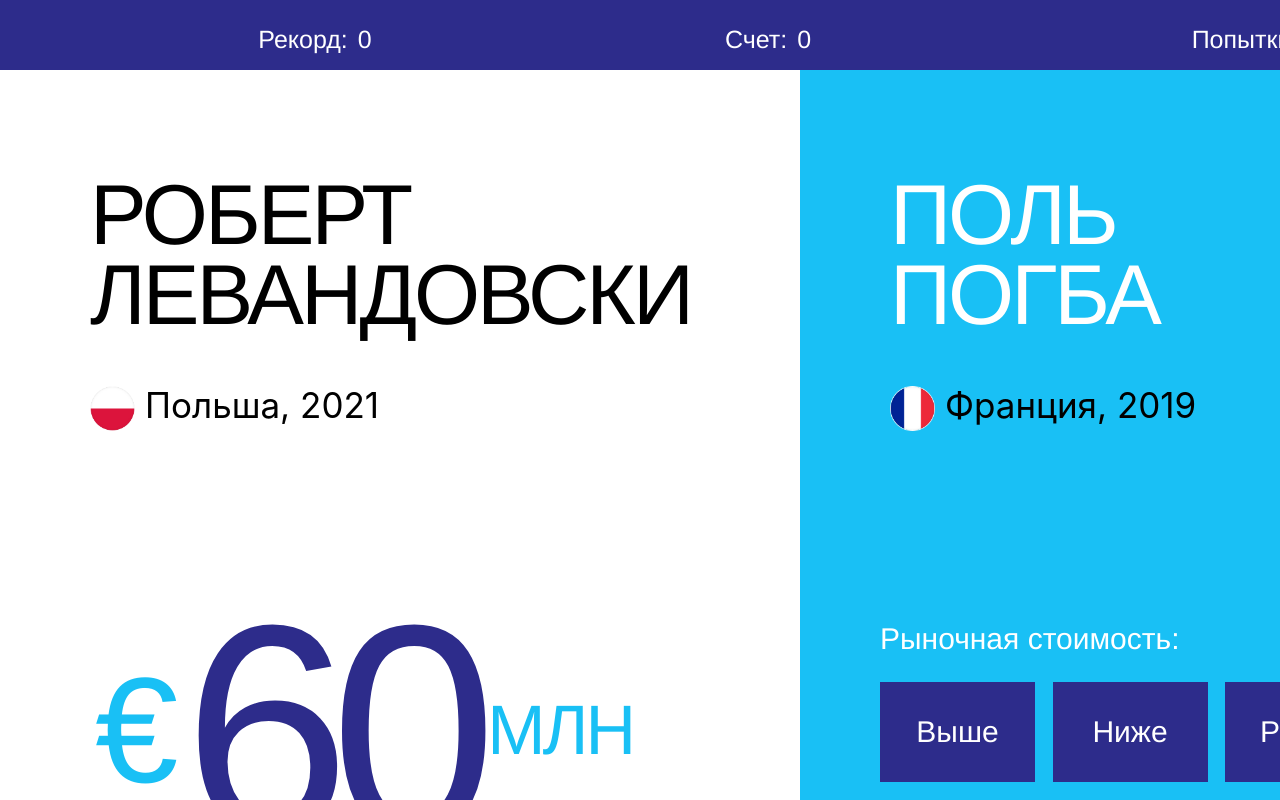
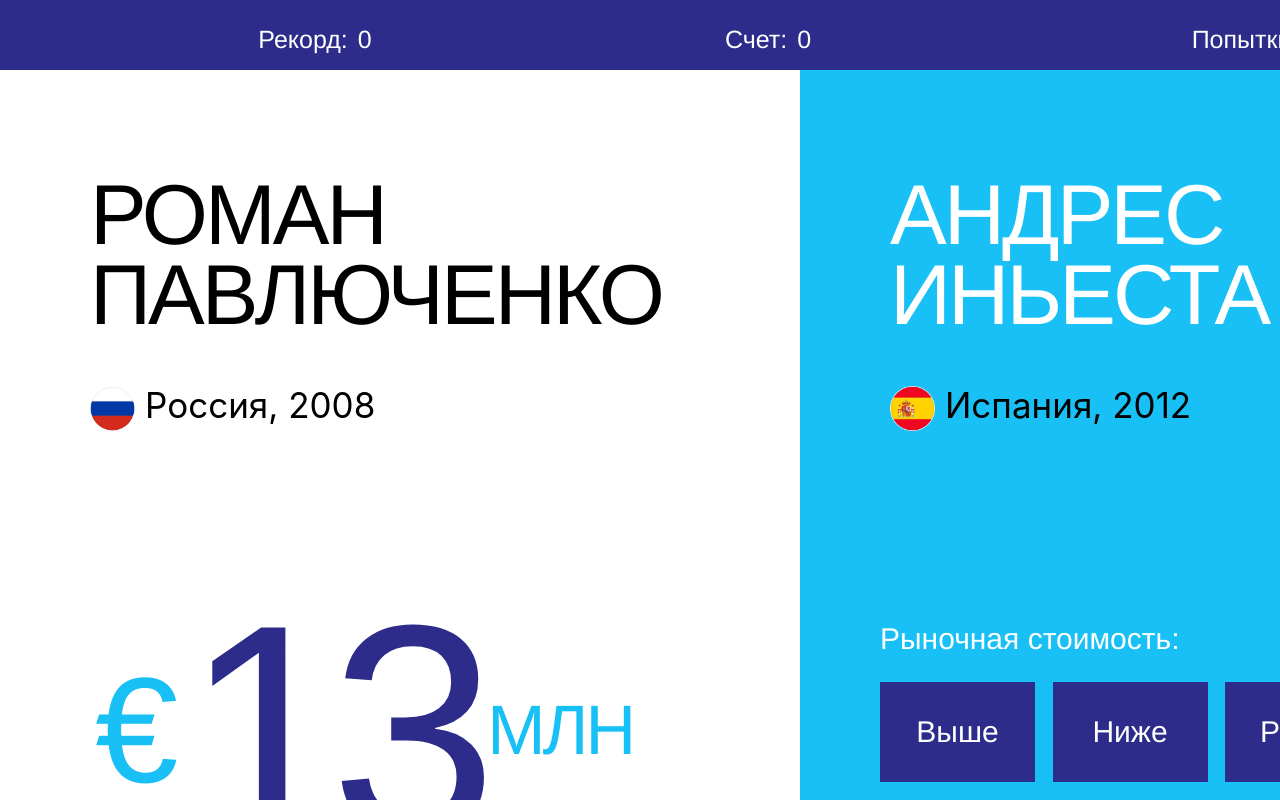
Before and after one commit to AlexeyMikhienkov/football, a Next.js app: page / in a window 1280 px wide. Both pictures are taken after a click on the button "Начать". Shown: the top 800 px of the page. Built offline with nearby package versions, Linux system fonts and the light colour scheme.

Commit message:
fix: исправлен рандом

```diff
--- a/components/field/field.js
+++ b/components/field/field.js
@@ -1,24 +1,22 @@
 import React, {useState, useEffect} from "react";
 import PlayerInfo from "../player-info/playerInfo";
-import {animationDuration, players, rightAnswerColor, wrongAnswerColor} from "../../constants/constants";
+import {animationDuration, players} from "../../constants/constants";
 import Controls from "../controls/controls";
-import {getRandomInt} from "../../utils/getRandomInt";
 import {controls} from "../../constants/copyright";
 import {CSSTransition} from "react-transition-group";
 
-export default function Field({className, offset, onSetAttempts, onSetScore, onSetOffset, answer, onSetAnswer}) {
-    const [sequence, setSequence] = useState(generatePlayerSequence(players));
+export default function Field({className, shuffled, offset, onSetAttempts, onSetScore, onSetOffset, answer, onSetAnswer}) {
+    const [sequence, ] = useState(shuffled);
     const [leftPlayer, setLeftPlayer] = useState(sequence[offset]);
     const [rightPlayer, setRightPlayer] = useState(sequence[offset + 1]);
-
+ //   const [inPropLeft, setInPropLeft] = useState(false);
+ //   const [inPropRight, setInPropRight] = useState(false);
 
     useEffect(() => {
-        console.log(offset);
-        console.log(players.length);
-
         const timeout = setTimeout(() => {
             if (!answer && offset > 0)
                 onSetAttempts();
+            //    rightPlayer.className = "player-info";
 
             setLeftPlayer(sequence[offset]);
             setRightPlayer(sequence[offset + 1]);
@@ -28,13 +26,26 @@ export default function Field({className, offset, onSetAttempts, onSetScore, onS
         return () => clearTimeout(timeout);
     }, [offset]);
 
+    function onSetInPropLeft(value) {
+        setInPropLeft(value);
+    }
+
+    function onSetInPropRight(value) {
+        setInPropRight(value);
+    }
+
     return (
         <div className={`field ${className ?? ""}`}>
             <PlayerInfo className={"field__player-info"} player={leftPlayer} isQuestion={false} answer={answer}/>
-            <PlayerInfo className={"field__player-info"} player={rightPlayer} isQuestion={true}
-                        afterClick={answer !== null} answer={answer}/>
-            {answer === null ? <Controls className={"player-info__controls"}
-                                         onAction={(title) => checkClick(leftPlayer, rightPlayer, onSetOffset, onSetAnswer, onSetAttempts, onSetScore, title)}/> : null}
+
+            <>
+                <PlayerInfo className={"field__player-info"} player={rightPlayer} isQuestion={true}
+                            afterClick={answer !== null} answer={answer}/>
+                {answer === null ? <Controls className={"player-info__controls"}
+                                             onAction={(title) =>
+                                                 checkClick(leftPlayer, rightPlayer, onSetOffset, onSetAnswer, onSetAttempts,
+                                                     onSetScore, title)}/> : null}
+            </>
         </div>
     )
 }
@@ -55,33 +66,9 @@ function checkClick(leftPlayer, rightPlayer, onSetOffset, onSetAnswer, onSetAtte
             break;
     }
 
-    if (answer) {
-        onSetAnswer(true);
+    if (answer)
         onSetScore();
-    } else
-        onSetAnswer(false);
 
+    onSetAnswer(answer);
     onSetOffset();
 }
-
-function generatePlayerSequence(players) {
-    //  console.log("generate");
-    const sequence = [];
-    /*
-       sequence.push(getRandomInt(0, players.length));
-
-       while (sequence.length !== players.length) {
-           let num = getRandomInt(0, players.length);
-           while (sequence.includes(num)) {
-               num = getRandomInt(0, players.length);
-           }
-           sequence.push(num);
-       }\
-
-    const seq = players.map(index => players[index]);
-    console.log(seq);
-
-     */
-
-    return players;
-}
--- a/components/footballers/footballers.js
+++ b/components/footballers/footballers.js
@@ -2,7 +2,7 @@ import Info from "../info/info";
 import React, {useState} from "react";
 import Game from "../game/game";
 
-export default function Footballers({className}) {
+export default function Footballers({className, shuffled}) {
     const [page, setPage] = useState("info");
     const [result, setResult] = useState(false);
     const [score, setScore] = useState(0);
@@ -15,7 +15,7 @@ export default function Footballers({className}) {
         <div className={className ?? ""}>
             {
                 page === "game" ?
-                    <Game className={"footballers__game"} score={score}
+                    <Game className={"footballers__game"} score={score} shuffled={shuffled}
                           onSetScore={() => setScore(score + 1)}
                           onAction={() => {
                               setResult(true);
--- a/components/game/game.js
+++ b/components/game/game.js
@@ -3,7 +3,7 @@ import React, {useState, useEffect} from "react";
 import Statistics from "../statistics/statistics";
 import {players} from "../../constants/constants";
 
-export default function Game({className, onAction, score, onSetScore}) {
+export default function Game({className, onAction, shuffled, score, onSetScore}) {
     const [attempts, setAttempts] = useState(5);
     const [record, setRecord] = useState(0);
     const [offset, setOffset] = useState(0);
@@ -35,7 +35,7 @@ export default function Game({className, onAction, score, onSetScore}) {
     return (
         <div className={`game ${className ?? ""}`}>
             <Statistics className={"game__statistics"} score={score} attempts={attempts} record={record}/>
-            <Field className={`game__field`} offset={offset} onSetScore={onSetScore} answer={answer} onSetAnswer={setAnswer}
+            <Field className={`game__field`} shuffled={shuffled} offset={offset} onSetScore={onSetScore} answer={answer} onSetAnswer={setAnswer}
                    onSetAttempts={() => setAttempts(attempts - 1)} onSetOffset={() => setOffset(offset + 1)}/>
         </div>
     )
--- a/components/info/infoContent.js
+++ b/components/info/infoContent.js
@@ -6,6 +6,7 @@ import {
     gameResultTitle, resetGame,
     startGame
 } from "../../constants/copyright";
+import {CSSTransition} from "react-transition-group";
 
 export default function InfoContent({className, onAction, result, score, onResetGame}) {
     return (
--- a/components/player-info/playerInfo.js
+++ b/components/player-info/playerInfo.js
@@ -12,7 +12,7 @@ export default function PlayerInfo({className, player, isQuestion, afterClick, a
             <p className={"player-info__name"} style={{color: `${afterClick ? "#ffffff" : null}`}}>{name}</p>
             <div className={"player-info__about-container"}>
                 <img className={"player-info__image"} alt={alt} src={src} width={45} height={45}/>
-                <p className={"player-info__about"}>{about}</p>
+                <p className={"player-info__about"} style={{color: `${afterClick ? "#ffffff" : "#000000"}`}}>{about}</p>
             </div>
             {renderIfRight(isQuestion, price, afterClick)}
         </div>
--- a/pages/index.js
+++ b/pages/index.js
@@ -1,8 +1,11 @@
 import React from "react";
 import Footballers from "../components/footballers/footballers";
+import {shuffle} from "../utils/shuffleArray";
+import {players} from "../constants/constants";
 
 export default function Home() {
-  return <Footballers className={"footballers"} />
+  const shuffled = shuffle(players);
+  return <Footballers className={"footballers"} shuffled={shuffled}/>
 }
 
 //TODO: починить рандом
--- /dev/null
+++ b/utils/shuffleArray.js
@@ -0,0 +1,3 @@
+export function shuffle(array) {
+    return array.sort(() => Math.random() - 0.5);
+}
```
Also changed, not shown: components/player-info/playerInfo.scss (+45 -0 lines).
